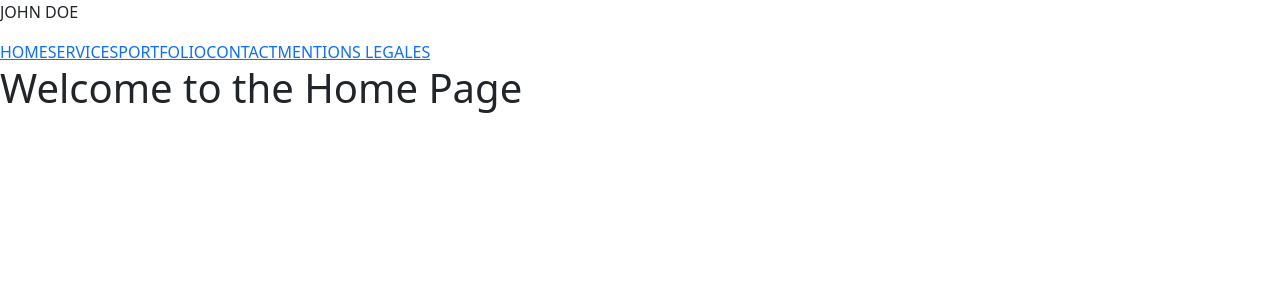
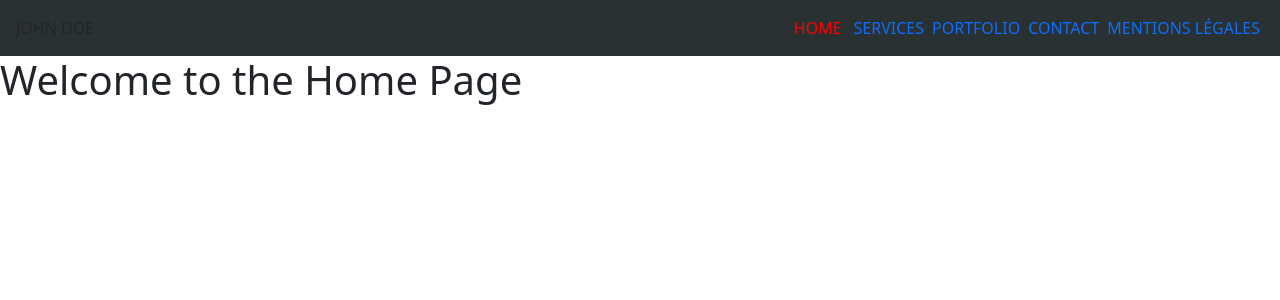
Before and after one commit to Charpyspm/portfolio, a React (Create React App) app: page / in a window 1280 px wide. Shown: the top 300 px of the page. Built offline with nearby package versions, Linux system fonts and the light colour scheme.

Commit message:
remise a niveau

```diff
--- a/src/App.js
+++ b/src/App.js
@@ -1,5 +1,5 @@
 import React from 'react';
-import { Routes, Route, Link } from 'react-router-dom';
+import { Routes, Route, NavLink } from 'react-router-dom';
 
 import HOME from './pages/home.jsx';
 import SERVICES from './pages/services.jsx';
@@ -10,22 +10,56 @@ import MENTIONS_LEGALES from './pages/mentions.jsx';
 
 export default function App() {
   return (
-    <div className="Portfolio">
-      <nav>
-        <p>JOHN DOE</p>
-        <Link to='/'>HOME</Link>
-        <Link to='/services'>SERVICES</Link>
-        <Link to='/portfolio'>PORTFOLIO</Link>
-        <Link to='/contact'>CONTACT</Link>
-        <Link to='/mentions'>MENTIONS LEGALES</Link>
+    <div className="App">
+      <div className="header text-left ">
+      <nav className='d-flex justify-content-between align-items-center p-3'>
+        <p className='mb-0'>JOHN DOE</p>
+        <div className='ms-auto d-flex'>
+        <NavLink
+              to="/"
+              className={({ isActive }) => isActive ? "mx-2 active text-uppercase text-decoration-none" : "mx-2 text-uppercase text-decoration-none"}
+            >
+              home
+            </NavLink>
+            <NavLink
+              to="/services"
+              className={({ isActive }) => isActive ? "mx-1 active text-uppercase text-decoration-none" : "mx-1 text-uppercase text-decoration-none"}
+            >
+              services
+            </NavLink>
+            <NavLink
+              to="/portfolio"
+              className={({ isActive }) => isActive ? "mx-1 active text-uppercase text-decoration-none" : "mx-1 text-uppercase text-decoration-none"}
+            >
+              portfolio
+            </NavLink>
+            <NavLink
+              to="/contact"
+              className={({ isActive }) => isActive ? "mx-1 active text-uppercase text-decoration-none" : "mx-1 text-uppercase text-decoration-none"}
+            >
+              contact
+            </NavLink>
+            <NavLink
+              to="/mentions"
+              className={({ isActive }) => isActive ? "mx-1 active text-uppercase text-decoration-none" : "mx-1 text-uppercase text-decoration-none"}
+            >
+              mentions légales
+            </NavLink>
+        </div>
       </nav>
+    </div>
+    <div className="content">
       <Routes>
-        <Route path="/" element={<HOME />} />
-        <Route path="/services" element={<SERVICES />} />
-        <Route path="/portfolio" element={<PORTFOLIO />} />
-        <Route path="/contact" element={<CONTACT />} />
-        <Route path="/mentions" element={<MENTIONS_LEGALES />} />
+        <Route path='/' element={<HOME />} />
+        <Route path='/services' element={<SERVICES />} />
+        <Route path='/portfolio' element={<PORTFOLIO />} />
+        <Route path='/contact' element={<CONTACT />} />
+        <Route path='/mentions' element={<MENTIONS_LEGALES />} />
       </Routes>
+    </div>
     </div>
   );
 }
+
+// terminer le header
+// ajouter un footer
--- a/src/index.css
+++ b/src/index.css
@@ -11,3 +11,12 @@ code {
   font-family: source-code-pro, Menlo, Monaco, Consolas, 'Courier New',
     monospace;
 }
+
+/*affichage de l'élément actif dans un couleur différente*/
+.active {
+  color: red;
+}
+
+.header {
+  background-color: #293133;
+}
```
